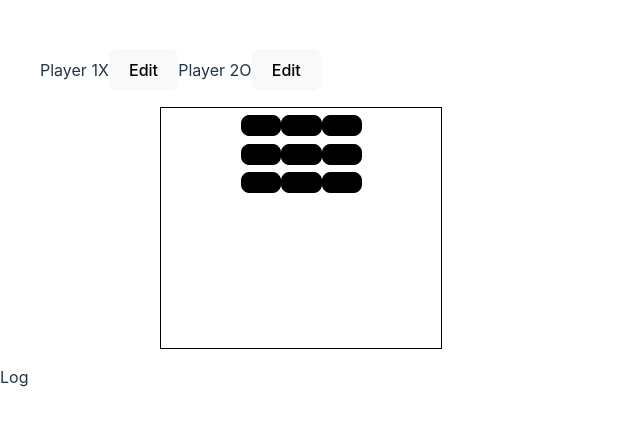
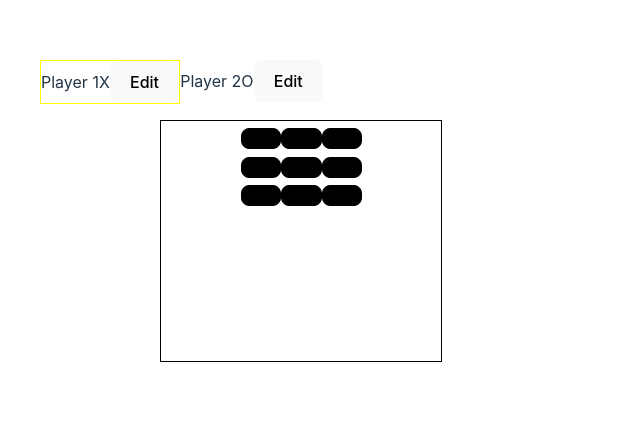
Before and after one commit to DivyataDev/tic-tac-toe, a React (Vite) app: page / in a window 1280 px wide. Shown: the part 189-614 px from the top of the page, without its empty margins (0-640 px from the left). Built offline with nearby package versions, Linux system fonts and the light colour scheme.

Commit message:
reorganizing and lifting state up to App

```diff
--- a/src/App.jsx
+++ b/src/App.jsx
@@ -1,20 +1,42 @@
+ import { useState } from "react"
  import Player from "./components/Player"
  import GameBoard from "./components/GameBoard"
  import "./components/styles.css"
+ import Log from "./components/Log"
 
 function App() {
+  const [gameTurns, setGameTurns] = useState([])
+  const [activePlayer, setActivePlayer] = useState('X')
+
+  function handleSelectSquare(rowIndex, colIndex) {
+
+      setActivePlayer((curActivePlayer) => curActivePlayer === 'X' ? 'O' : 'X' )
+      setGameTurns((prevTurns) => {
+          let currentPlayer = 'X'
+          if(prevTurns.length > 0 && prevTurns[0].player === 'X'){
+            currentPlayer = 'O'
+          }
+          const updatedTurns = [
+            { square: { row: rowIndex, col: colIndex }, player: currentPlayer},
+            ...prevTurns
+
+          ]
+          return updatedTurns;
+        }
+      )
+    }
 
   return (
    <main>
     <div className="game-container">
-      <ol className="player-container">
-        <Player name="Player 1" symbol="X" />
-        <Player name="Player 2" symbol="O" />
+      <ol className="player-container highlight-player">
+        <Player name="Player 1" symbol="X" isActive={activePlayer==='X'} />
+        <Player name="Player 2" symbol="O" isActive={activePlayer==='O'} />
       </ol>
 
-      <GameBoard />
+      <GameBoard onSelectSquare={handleSelectSquare}  turns={gameTurns} />
     </div>
-    Log
+    <Log />
    </main>
   )
 }
--- a/src/components/GameBoard.jsx
+++ b/src/components/GameBoard.jsx
@@ -8,8 +8,18 @@ const initialBoard = [
 ]
 
 
-export default function GameBoard() {
-    const [gameBoard, setGameBoard] = useState(initialBoard)
+export default function GameBoard({onSelectSquare, turns}) {
+
+    let gameBoard = initialBoard
+
+    for(const turn of turns) {
+        const {square, player} = turn;
+        const {row, col} = square;
+
+        gameBoard[row][col] = player;
+    }
+
+  /*   const [gameBoard, setGameBoard] = useState(initialBoard)
 
 
     function handleSelectSquare(rowIndex, colIndex) {
@@ -18,11 +28,14 @@ export default function GameBoard() {
         setGameBoard((prevGameBoard) => {
             const updatedGameBoard = [...prevGameBoard.map(innerArray => [...innerArray])]
 
-            updatedGameBoard[rowIndex][colIndex] = 'X'
+            updatedGameBoard[rowIndex][colIndex] = playerSymbol
+
             return updatedGameBoard
         })
 
-    }
+        onSelectSquare()
+
+    } */
 
     return (
         <ol id="game-board">
@@ -31,7 +44,7 @@ export default function GameBoard() {
             { gameBoard.map((row, rowIndex) =>
                                 <li key={rowIndex}>
                                     <ol>
-                                       {row.map((col, colIndex)  =>  <li key={`${rowIndex}${colIndex}`}> <button type="button" onClick={() => handleSelectSquare(rowIndex, colIndex)}>{ gameBoard[rowIndex][colIndex]} { /*`${rowIndex}${colIndex}` */}</button></li>  ) }
+                                       {row.map((col, colIndex)  =>  <li key={`${rowIndex}${colIndex}`}> <button type="button" onClick={() => onSelectSquare(rowIndex, colIndex)}>{ gameBoard[rowIndex][colIndex]} { /*`${rowIndex}${colIndex}` */}</button></li>  ) }
                                     </ol>
                                 </li>
                             )
--- /dev/null
+++ b/src/components/Log.jsx
@@ -0,0 +1,12 @@
+
+
+
+export default function Log() {
+
+    return (
+
+        <ol id="log">
+
+        </ol>
+    )
+}
--- a/src/components/Player.jsx
+++ b/src/components/Player.jsx
@@ -1,7 +1,7 @@
 import { useState } from "react"
 
 
-export default function Player({name, symbol}) {
+export default function Player({name, symbol, isActive}) {
 
     const [isEditing, setIsEditing] = useState(false)
     const [playerName, setPlayerName] = useState(name)
@@ -20,7 +20,7 @@ export default function Player({name, symbol}) {
 
 
     return (
-        <li>
+        <li className={isActive ? 'active': null}>
             <span className='player'>
             {
                 isEditing ? <input type="text" value={playerName} onChange={handleChangePlayerName} /> :  <span className='player-name'>{playerName}</span>
--- a/src/components/styles.css
+++ b/src/components/styles.css
@@ -24,6 +24,11 @@
     list-style: none
 }
 
+.highlight-player li.active {
+    border: 1px solid yellow;
+    animation: pulse 2s infinite ease-in-out;
+}
+
 #game-board button {
     background: black;
     border: 1px solid black;
```
